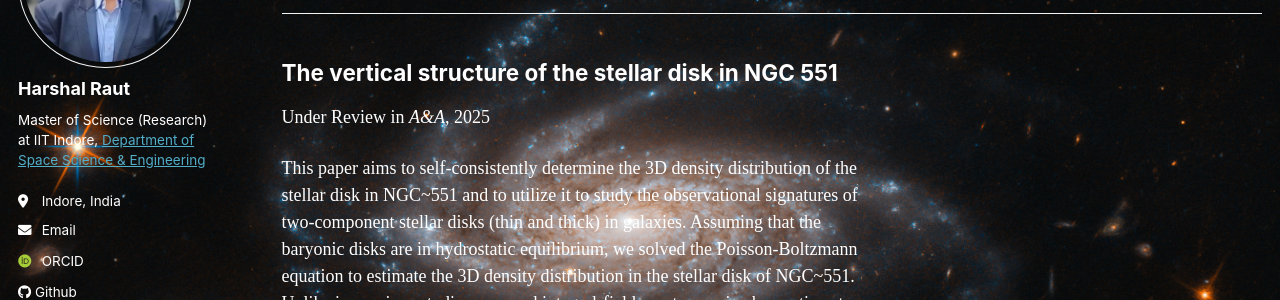
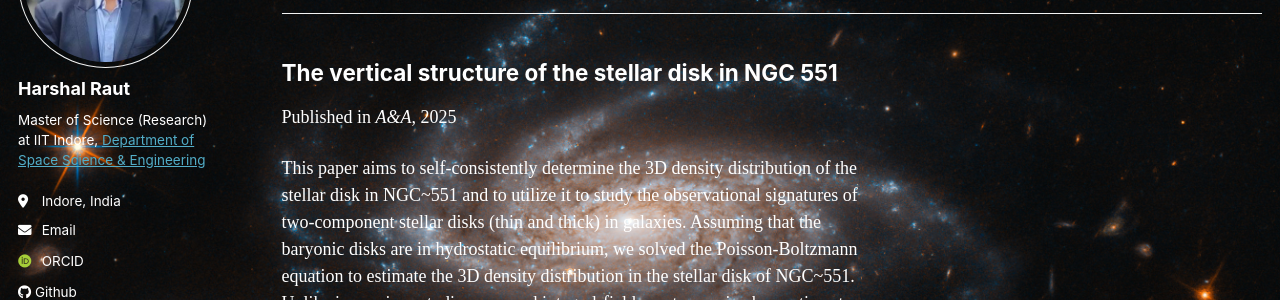
Before and after one commit to rautharshal/rautharshal.github.io, a Jekyll site: the page built from _pages/publications.html, in a window 1280 px wide and 900 px high. Shown: the part 211-511 px from the top of the window. Built offline with Jekyll 4.4.1, drawn with Linux system fonts in a browser that asks for light colours; some web fonts are replaced.

Commit message:
Update archive-single.html
Changed under review to accepted

```diff
--- a/_includes/archive-single.html
+++ b/_includes/archive-single.html
@@ -43,7 +43,7 @@
         {% if post.collection == 'teaching' %}
           <p> {{ post.type }}, <i>{{ post.venue }}</i>, {{ post.date | default: "1900-01-01" | date: "%Y" }} </p>
         {% elsif post.collection == 'publications' %}
-          <p>Under Review in <i>{{ post.venue }}</i>, {{ post.date | default: "1900-01-01" | date: "%Y" }} </p>
+          <p>Published in <i>{{ post.venue }}</i>, {{ post.date | default: "1900-01-01" | date: "%Y" }} </p>
         {% elsif post.date %}
          <p class="page__date"><strong><i class="fa fa-fw fa-calendar" aria-hidden="true"></i> {{ site.data.ui-text[site.locale].date_label | default: "Published:" }}</strong> <time datetime="{{ post.date | default: "1900-01-01" | date_to_xmlschema }}">{{ post.date | default: "1900-01-01" | date: "%B %d, %Y" }}</time></p>
         {% endif %}
```
